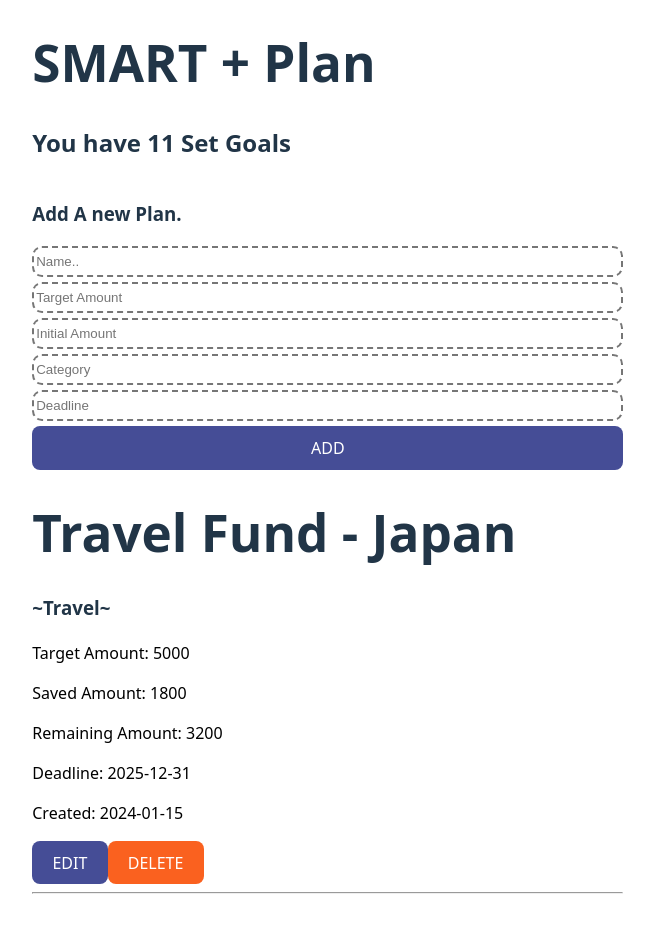
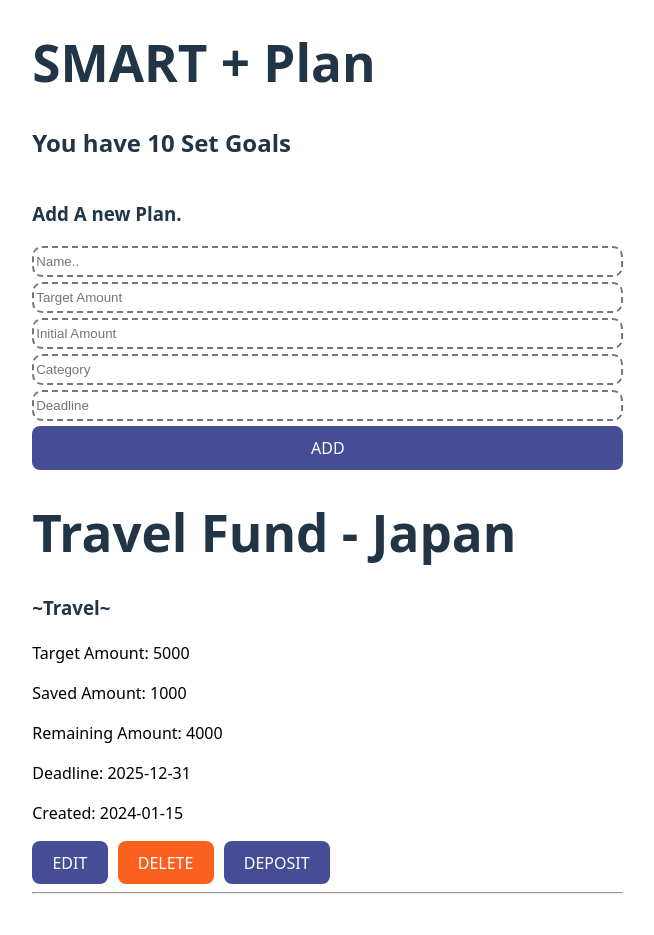
Before and after one commit to Bessmack/React-Code-Challenge-2, a React (Vite) app: page / in a window 1280 px wide. Shown: the top 935 px of the page, without its empty margins (325-979 px from the left). Built offline with nearby package versions, Linux system fonts and the light colour scheme; data requests are answered from the project's data file.

Commit message:
Added Deposit buttons and also added the deposit functionality inside the InitialDisplay component

```diff
--- a/db.json
+++ b/db.json
@@ -4,7 +4,7 @@
       "id": "1",
       "name": "Travel Fund - Japan",
       "targetAmount": 5000,
-      "savedAmount": 3200,
+      "savedAmount": 1000,
       "category": "Travel",
       "deadline": "2025-12-31",
       "createdAt": "2024-01-15"
@@ -89,14 +89,6 @@
       "category": "Home",
       "deadline": "2025-03-31",
       "createdAt": "2024-05-15"
-    },
-    {
-      "id": "705e",
-      "name": "What the helly",
-      "targetAmount": "5212545463216+568",
-      "savedAmount": "310212545",
-      "category": "Garage",
-      "deadline": "12"
     }
   ]
 }
--- a/src/AddPlan.jsx
+++ b/src/AddPlan.jsx
@@ -16,7 +16,8 @@ function AddPlan({ onAddGoal }) {
             targetAmount,
             savedAmount,
             category,
-            deadline
+            deadline,
+            createdAt: new Date().toISOString().split('T')[0]
         };
 
         fetch(baseUrl, {
--- a/src/App.jsx
+++ b/src/App.jsx
@@ -1,14 +1,24 @@
-import { useState } from 'react'
+import { useEffect, useState } from 'react'
 import InitialDisplay from './InitialDisplay'
 import TotalPlans from './TotalPlans';
 
 function App() {
 
+  const [goals, setGoals] = useState([]);
+  const baseUrl ="http://localhost:3000/goals";
+
+  useEffect(() => {
+    fetch(baseUrl)
+      .then(res => res.json())
+      .then(data => setGoals(data))
+      .catch((err) => console.error("Error", err))
+    }, [])
+
   return (
     <>
       <h1>SMART + Plan</h1>
-      <TotalPlans />
-      <InitialDisplay />
+      <TotalPlans goals={goals} />
+      <InitialDisplay goals={goals} setGoals={setGoals} />
     </>
   )
 }
--- a/src/InitialDisplay.jsx
+++ b/src/InitialDisplay.jsx
@@ -1,8 +1,7 @@
 import React, { useEffect, useState } from "react";
 import AddPlan from "./AddPlan";
 
-function InitialDisplay(){
-    const [goals, setGoals] = useState([]);
+function InitialDisplay({goals, setGoals}){
     const [editingGoalId, setEditingGoalId] = useState(null);
     const [editForm, setEditForm] = useState({
         name: "",
@@ -11,13 +10,11 @@ function InitialDisplay(){
         category: "",
         deadline: ""
     });
+    const [depositingGoalId, setDepositingGoalId] = useState(null)
+    const [depositAmount, setDepositAmount] = useState('');
+
     const baseUrl = "http://localhost:3000/goals";
 
-    useEffect(() =>{
-        fetch(baseUrl)
-            .then(res => res.json())
-            .then(data => setGoals(data))
-    }, [])
 
     function handleGoalAdded(newGoal){
         setGoals([...goals, newGoal])
@@ -66,6 +63,31 @@ function InitialDisplay(){
             })
     }
 
+    function handleDeposit(goal){
+        const deposit = Number(depositAmount);
+        const newSaved = Number(goal.savedAmount) + deposit;
+        const updatedGoal = { ...goal, savedAmount: newSaved }
+
+        fetch(`${baseUrl}/${goal.id}`, {
+            method:'PATCH',
+            headers: {
+                "Content-Type":"application/json"
+            },
+            body: JSON.stringify({savedAmount: newSaved})
+        })
+            .then(res => res.json())
+            .then(updated => {
+                setGoals(goals.map(x => x.id === goal.id? updated : x));
+                setDepositingGoalId(null)
+                setDepositAmount('')
+            })
+    }
+
+    function openDeposit(goalId){
+        setDepositingGoalId(goalId);
+        setDepositAmount('');
+    }
+
 
     return(
         <>
@@ -87,12 +109,22 @@ function InitialDisplay(){
                             <h1>{goal.name}</h1>
                             <h3>~{goal.category}~</h3>
                             <p>Target Amount: {goal.targetAmount}</p>
-                            <p>Saved Amount: {goal.targetAmount-goal.savedAmount}</p>
-                            <p>Remaining Amount: {goal.savedAmount}</p>
+                            <p>Saved Amount: {goal.savedAmount}</p>
+                            <p>Remaining Amount: {Number(goal.targetAmount)-Number(goal.savedAmount)}</p>
                             <p>Deadline: {goal.deadline}</p>
                             <p>Created: {goal.createdAt}</p>
                             <button onClick={()=> startEditing(goal) }>EDIT</button>
                             <button id="delete" onClick={()=> handleDelete(goal.id) }>DELETE</button>
+
+                            {depositingGoalId === goal.id? (
+                                <>
+                                    <input type="number"  placeholder="Enter deposit amount" value={depositAmount} onChange={(e)=> setDepositAmount(e.target.value)}/>
+                                    <button onClick={() => handleDeposit(goal)}>Confirm Deposit</button>
+                                    <button onClick={() => setDepositingGoalId(null)}>Cancel</button>
+                                </>
+                            ):(
+                                <button onClick={() => openDeposit(goal.id)}>DEPOSIT</button>
+                            )}
                             <hr />
                         </>
                     ) }
--- a/src/TotalPlans.jsx
+++ b/src/TotalPlans.jsx
@@ -1,24 +1,9 @@
 import React, { useEffect, useState } from "react";
 
 
-function TotalPlans(){
-    const [numbers, setNumbers] = useState([]);
-    const baseUrl ="http://localhost:3000/goals";
+function TotalPlans({goals}){
 
-    useEffect(() => {
-        fetch(baseUrl)
-            .then(res => res.json())
-            .then(data => setNumbers(data))
-            .catch((err) => console.error("Error", err))
-    }, [])
-
-    const totalNumber= numbers.length;
-
-    return(
-        <>
-            <h2>You have {totalNumber} Set Goals</h2>
-        </>
-    );
+    return <h2>You have {goals.length} Set Goals</h2>
 }
 
 export default TotalPlans;
--- a/src/index.css
+++ b/src/index.css
@@ -69,4 +69,6 @@ button:active {
 }
 #delete{
   background-color: rgb(250, 97, 31);
+  margin-left: 10px;
+  margin-right: 10px;
 }
```
